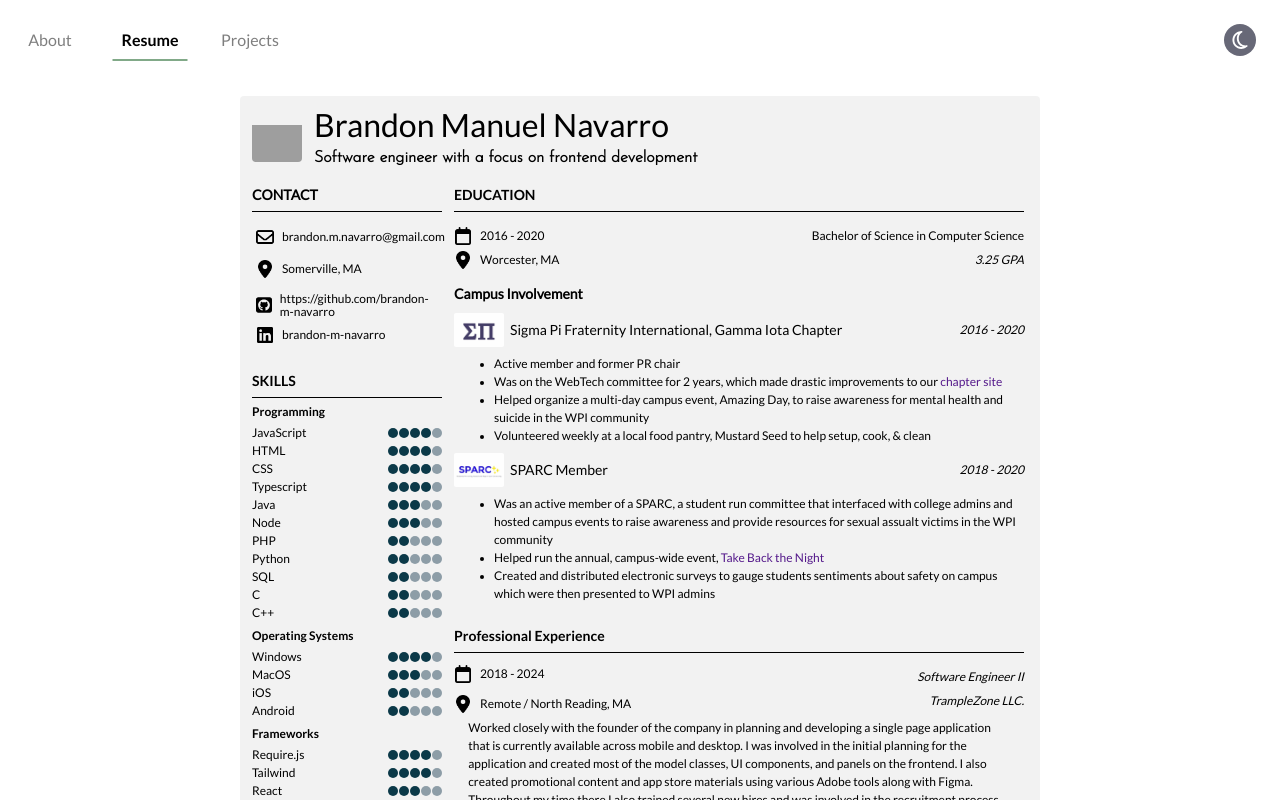
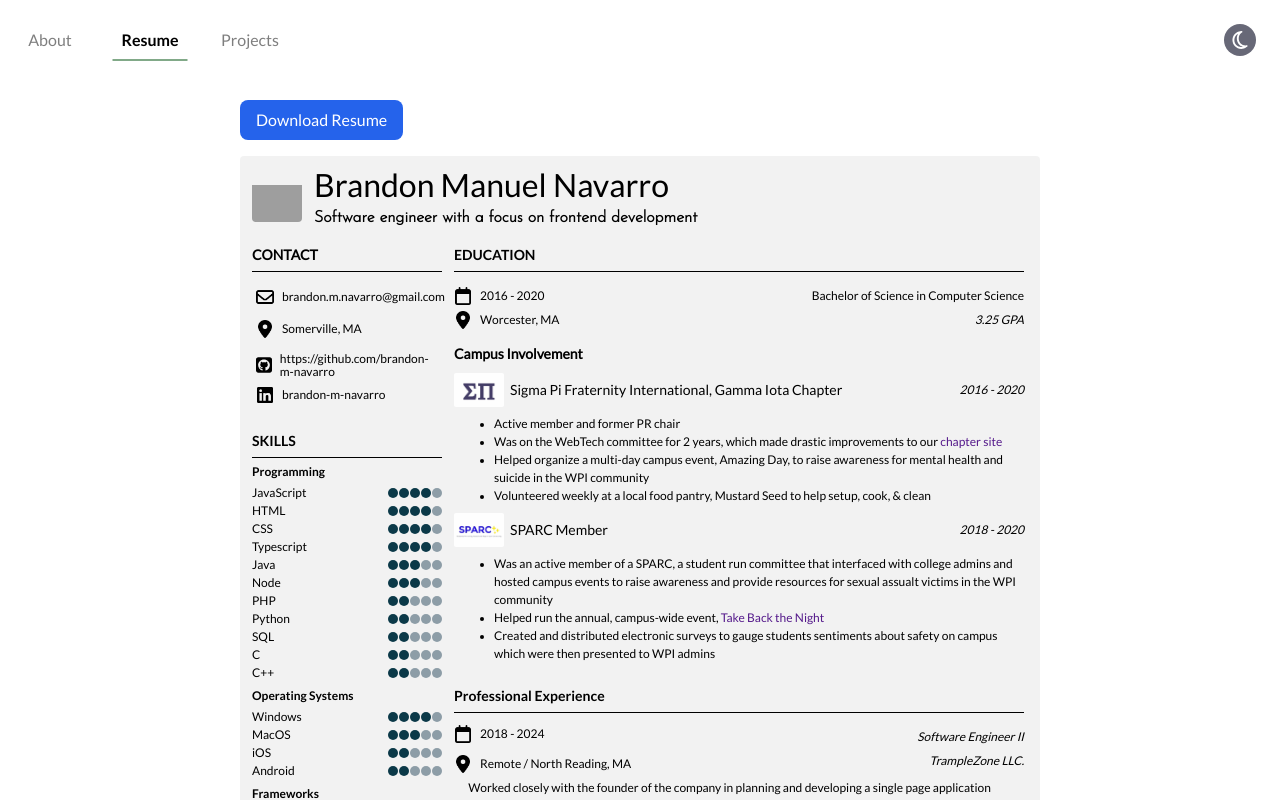
Before and after one commit to brandon-m-navarro/nextjs-site, a Next.js app: page /resume in a window 1280 px wide. Shown: the top 800 px of the page. Built offline with nearby package versions, Linux system fonts and the light colour scheme; grey boxes are pictures that could not be loaded.

Commit message:
Added download resume button and added PDF of cv

```diff
--- a/app/resume/page.tsx
+++ b/app/resume/page.tsx
@@ -30,6 +30,13 @@ export default function ResumePage() {
     <div
       className={`text-black dark:text-white w-full dark:bg-[#1A202C] py-1 ${lato.className}`}
     >
+      <div className="max-w-[800px] mx-auto my-[1em]">
+        <a href="/CV.pdf" download="CV.pdf">
+          <button className="flex-1 pointer-cursor max-w-[200px] bg-blue-600 text-white text-center py-2 px-4 rounded-lg hover:bg-blue-700 transition-colors">
+            Download Resume
+          </button>
+        </a>
+      </div>
       <div className="flex flex-wrap  max-w-[800px] my-[12px] mx-auto box-border p-[12px] rounded-[4px] bg-black/[0.05] dark:bg-[#2d3748]">
         <div id="Face&Title" className="flex mb-[12px] basis-full items-center">
           <div className="flex overflow-hidden h-[50px] w-[50px] rounded-[4px] justify-center items-center">
```
Also changed, not shown: 1 other file (tests, documents, lock files or other folders).
